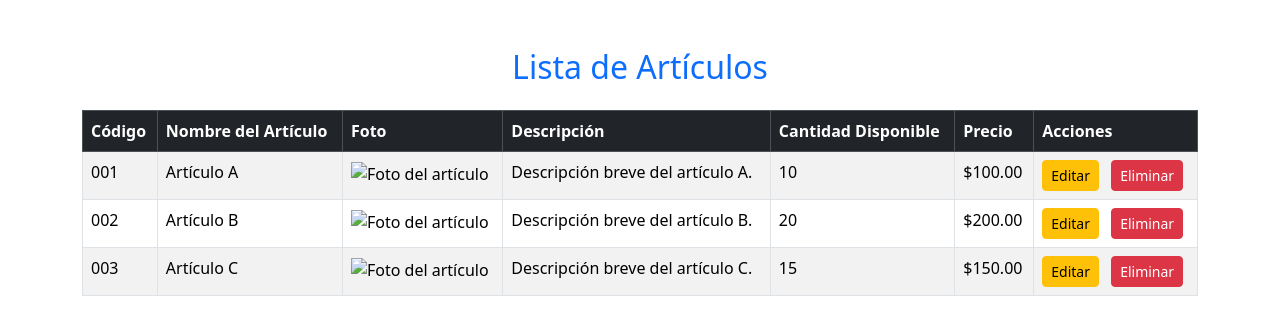
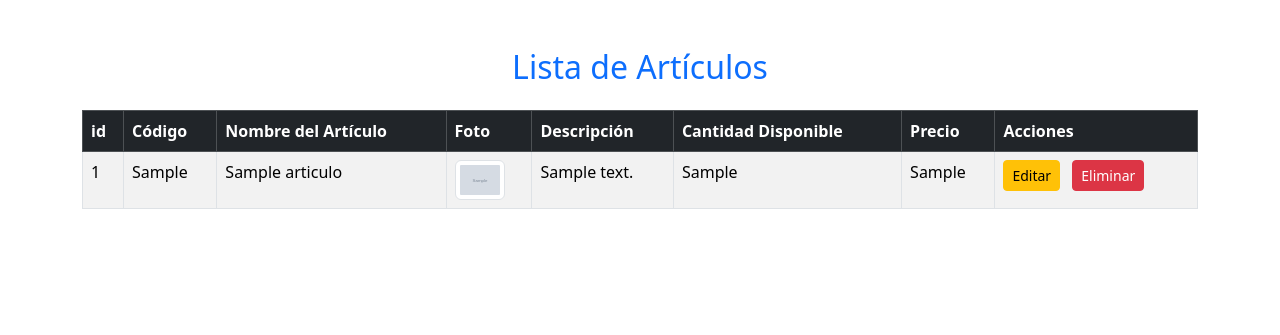
Before and after one commit to tommykd1335/inventario, a Node server app: page /inventario in a window 1280 px wide. Shown: the part 56-391 px from the top of the page. Run offline with Node 20, Linux system fonts and the light colour scheme; tables that the repository leaves empty hold one stand-in row (values such as "Sample post"); grey boxes marked "Sample" are stand-in pictures; some libraries are stand-ins or nearby versions.

Commit message:
Avanzando

```diff
--- a/src/app.js
+++ b/src/app.js
@@ -3,7 +3,8 @@ const express = require('express')
 const mongoose = require('mongoose')
 const session = require('express-session')
 const router = require('./routes/routes')
-const path = require('path');
+const path = require('path')
+
 
 
 const app = express()
@@ -29,9 +30,14 @@ app.use((req, res, next)=>{
     next()
 })
 
+
 app.set('views', path.join(__dirname, './views'));
 app.engine("ejs", require("ejs").__express);
 app.set('view engine', 'ejs')
+
+//Ver imagenes
+const carpetaUpload = path.join(__dirname, 'src/upload');
+app.use('/upload', express.static(carpetaUpload));
 
 app.use('', router)
 
--- a/src/routes/routes.js
+++ b/src/routes/routes.js
@@ -1,5 +1,27 @@
 const express = require('express')
 const router = express.Router()
+const articulos = require('../../models/articulos')
+const multer = require('multer')
+const path = require('path')
+const fs = require('fs')
+const { type } = require('os')
+const { resourceLimits } = require('worker_threads')
+
+const carpetaUpload = path.join(__dirname, '../src/upload')
+
+var storage = multer.diskStorage({
+    destination: function(req, file, cb){
+        cb(null, carpetaUpload)
+    },
+
+    filename: function(req, file, cb){
+        cb(null, Date.now() + file.originalname)
+    }
+})
+
+var upload = multer({
+    storage: storage
+}).single('foto')
 
 router.get('/',(req,res)=>{
     res.render('index', { titulo: 'Inicio'})
@@ -8,7 +30,131 @@ router.get('/',(req,res)=>{
 router.get('/add',(req,res)=>{
     res.render('addArticulo', { titulo: 'Agregar articulo'})
 })
-router.get('/inventario',(req,res)=>{
-    res.render('inventario', { titulo: 'Inventario'})
+
+router.get('/inventario', (req, res) => {
+    articulos.find()
+        .then((articulosEncontrados) => {
+            res.render('inventario', { titulo: 'Inventario', articulos: articulosEncontrados });
+        })
+        .catch((error) => {
+            console.log(error);
+            res.render('inventario', { titulo: 'Inventario', articulos: [] });
+        });
+});
+
+router.post('/inventario', upload, (req, res)=>{
+    const articulo = new articulos({
+        codigo: req.body.codigo,
+        nombre: req.body.nombre,
+        foto: req.file.filename,
+        descripcion: req.body.descripcion,
+        cantidad: req.body.cantidad,
+        precio: req.body.precio
+    })
+
+    articulo.save().then(()=>{
+        req.session.message = {
+            message: 'Usuario agragado correctamente!',
+            type: 'success'
+        }
+        res.redirect('/inventario')
+
+    }).catch((error)=>{
+        res.json({
+            message: error.message,
+            type: 'danger'
+        })
+    })
+})
+
+
+//editar
+router.get('/edit/:id', upload, async (req, res) =>{
+    const id= req.params.id
+
+    try{
+        const articulo = await articulos.findById(id)
+        if(articulo == null){
+            res.redirect('/inventario')
+        }
+        else{
+            res.render('editarArticulo',{
+                titulo: 'Editar articulo',
+                articulo: articulo
+            })
+        }
+    }
+    catch(error){
+        res.status(500).send()
+    }
+
+})
+router.post('/editar/:id', upload, async(req, res) => {
+    const id = req.params.id;
+    const nuevaImagen = ''
+    if (req.file) {
+        nuevaImagen = req.file.filename
+        try{
+            fs.unlinkSync('./upload/' + req.body.old_image)
+        }
+        catch(error){
+            console.log(error)
+        }
+    }
+    else{
+        nuevaImagen = req.body.old_image
+    }
+    try{
+        await articulos.findByIdAndUpdate(id, {
+            codigo: req.body.codigo,
+            nombre: req.body.nombre,
+            foto: nuevaImagen,
+            descripcion: req.body.descripcion,
+            cantidad: req.body.cantidad,
+            precio: req.body.precio
+        })
+
+        req.session.message = {
+            message: 'Usuario editado correctamente!',
+            type: 'success'
+        }
+
+        res.redirect('/inventario')
+
+    }
+    catch(error){
+        res.json({
+            message: error.message,
+            type: 'danger'
+        })
+    }
+});
+
+// eliminar
+
+router.get('/delete/:id', async(req, res)=>{
+    const id = req.params.id
+    try{
+        const articulo = await articulos.findByIdAndDelete(id)
+        if(articulo!= null && articulo.foto != ''){
+            try{
+                fs.unlinkSync('./upload/'+ resourceLimits.foto)
+            }
+            catch(error){
+                console.log(error)
+            }
+        }
+        req.session.message = {
+            message: 'Usuario eliminado correctamente!',
+            type: 'info'
+        }
+        res.redirect('/inventario')
+    }
+    catch(error){
+        res.json({
+            message: error.message,
+            type: 'danger'
+        })
+    }
 })
 module.exports = router
--- a/src/views/inventario.ejs
+++ b/src/views/inventario.ejs
@@ -1,60 +1,58 @@
 <%- include('layout/header') %>
     <div class="container my-5">
+
         <h2 class="text-center text-primary mb-4">Lista de Artículos</h2>
-        <!-- Tabla de Artículos -->
+        <% if(message) {%>
+            <div class="alert alert-dismissible fade show alert-<%= message.type %>" role="alert">
+               <button type="button" class="btn-close" data-bs-dismiss="alert" aria-label="Close"></button>
+               <strong>
+                    <%= message.message %>
+               </strong>
+            </div>
+        <% }  %>
         <div class="table-responsive">
             <table class="table table-striped table-bordered table-hover">
                 <thead class="table-dark">
                     <tr>
+                        <th>id</th>
                         <th>Código</th>
                         <th>Nombre del Artículo</th>
                         <th>Foto</th>
                         <th>Descripción</th>
                         <th>Cantidad Disponible</th>
                         <th>Precio</th>
-                        <th>Acciones</th> <!-- Nueva columna para Acciones -->
+                        <th>Acciones</th>
                     </tr>
                 </thead>
                 <tbody>
+                    <% if (articulos && articulos.length > 0) { %>
+                        <% articulos.forEach((articulo,index) => { %>
                             <tr>
-                        <td>001</td>
-                        <td>Artículo A</td>
-                        <td><img src="https://via.placeholder.com/50" alt="Foto del artículo" class="img-fluid"></td>
-                        <td>Descripción breve del artículo A.</td>
-                        <td>10</td>
-                        <td>$100.00</td>
+                                <td><%= ++index %></td>
+                                <td><%= articulo.codigo %></td>
+                                <td><%= articulo.nombre %></td>
                                 <td>
-                            <!-- Botones de Acción (Editar y Eliminar) -->
-                            <button class="btn btn-warning btn-sm me-2">Editar</button>
-                            <button class="btn btn-danger btn-sm">Eliminar</button>
+                                    <img src="/upload/<%= articulo.foto %>"
+                                        class="img-thumbnail"
+                                        style="max-width: 50px; height: auto;">
+                                </td>
+                                <td><%= articulo.descripcion %></td>
+                                <td><%= articulo.cantidad %></td>
+                                <td><%= articulo.precio %></td>
+                                <td>
+                                    <a href="/edit/<%= articulo._id %>"><button class="btn btn-warning btn-sm me-2">Editar</button></a>
+                                    <a href="/delete/<%= articulo._id %>"><button class="btn btn-danger btn-sm">Eliminar</button></a>
                                 </td>
                             </tr>
+                        <% }) %>
+                    <% } else { %>
                         <tr>
-                        <td>002</td>
-                        <td>Artículo B</td>
-                        <td><img src="https://via.placeholder.com/50" alt="Foto del artículo" class="img-fluid"></td>
-                        <td>Descripción breve del artículo B.</td>
-                        <td>20</td>
-                        <td>$200.00</td>
-                        <td>
-                            <button class="btn btn-warning btn-sm me-2">Editar</button>
-                            <button class="btn btn-danger btn-sm">Eliminar</button>
-                        </td>
+                            <td colspan="7" class="text-center">No hay artículos disponibles</td>
                         </tr>
-                    <tr>
-                        <td>003</td>
-                        <td>Artículo C</td>
-                        <td><img src="https://via.placeholder.com/50" alt="Foto del artículo" class="img-fluid"></td>
-                        <td>Descripción breve del artículo C.</td>
-                        <td>15</td>
-                        <td>$150.00</td>
-                        <td>
-                            <button class="btn btn-warning btn-sm me-2">Editar</button>
-                            <button class="btn btn-danger btn-sm">Eliminar</button>
-                        </td>
-                    </tr>
+                    <% } %>
                 </tbody>
             </table>
         </div>
     </div>
+
 <%- include('layout/fooder') %>
```
Also changed, not shown: src/views/addArticulo.ejs (+3 -11 lines), src/views/editarArticulo.ejs (added, +50 -0 lines), src/upload/1733502471352images (1).jpg (added), src/upload/17335037950464.jpg (added), src/upload/17335038445744.jpg (added), src/upload/1733504059266PDP-8.jpg (added), src/upload/1733504238006PDP-8.jpg (added), src/upload/1733504264010PDP-8.jpg (added), src/upload/1733504893024PDP-8.jpg (added). Lines whose indentation alone changed are shown as unchanged.
